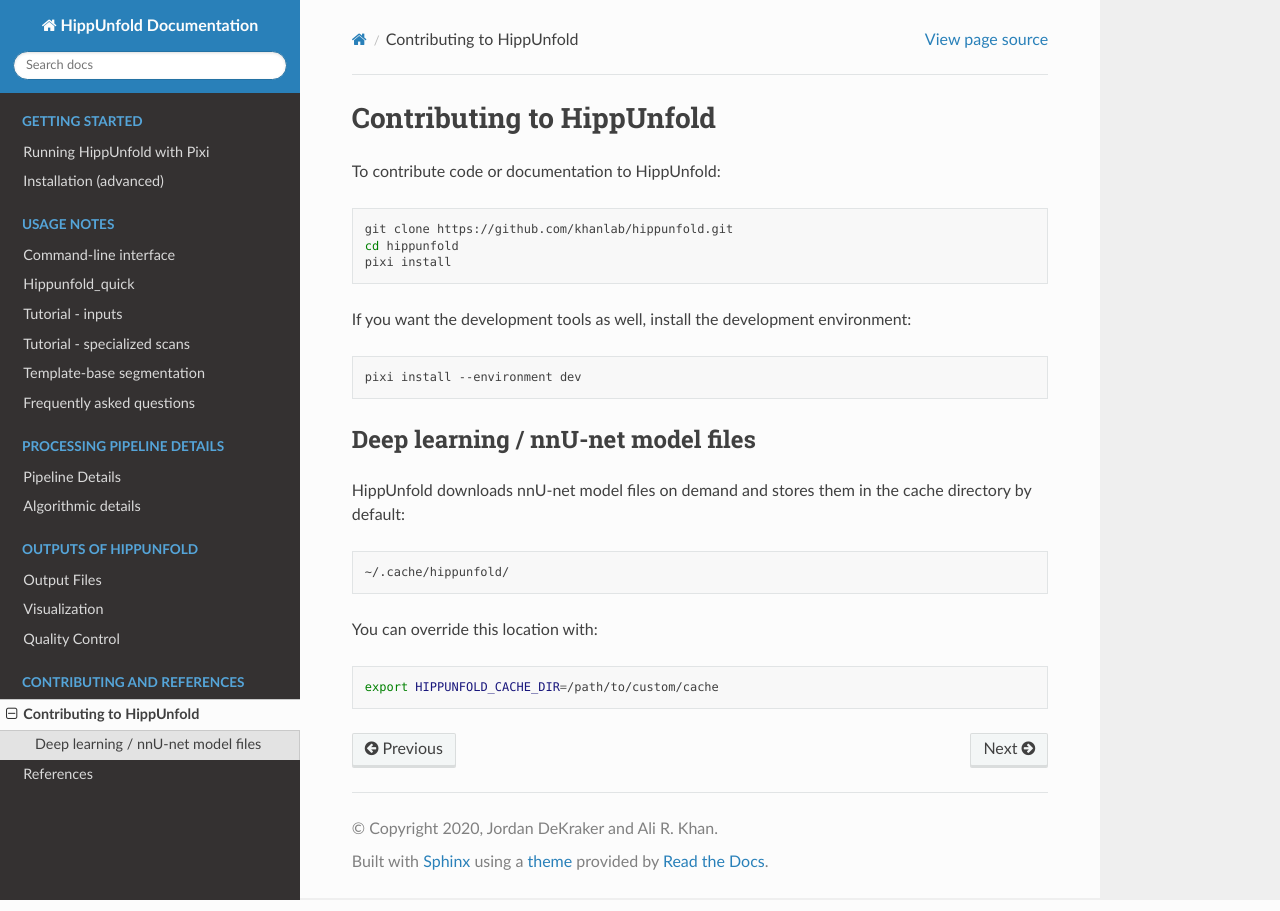
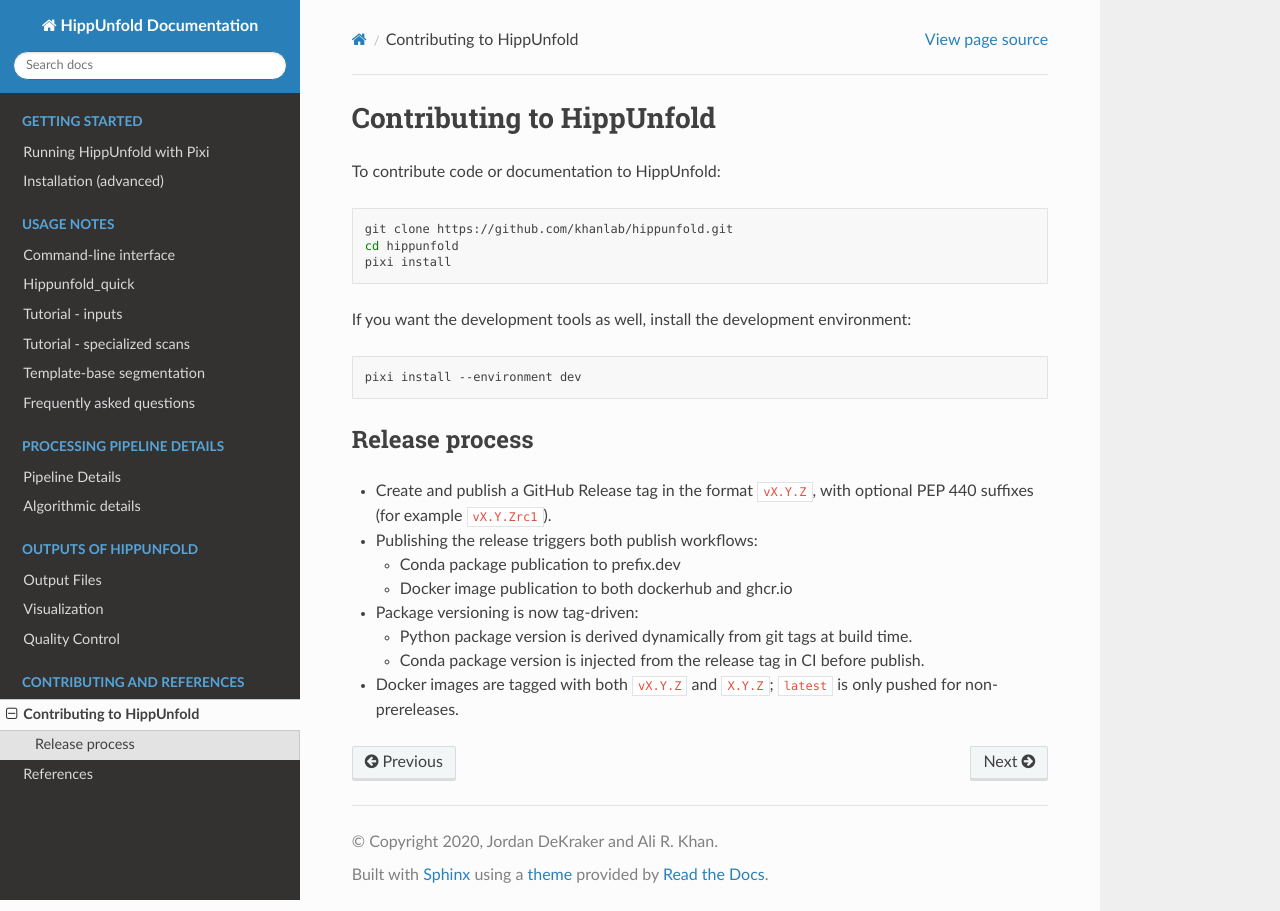
Before and after one commit to khanlab/hippunfold, a Sphinx documentation site: the page built from docs/contributing/contributing.md, in a window 1280 px wide. Built offline with Sphinx 7.4.7 and the Read the Docs theme 3.1.0, drawn with Linux system fonts in a browser that asks for light colours.

Commit message:
Revise contributing.md to add release process
Updated contributing guidelines to include release process details and removed outdated sections.

````diff
--- a/docs/contributing/contributing.md
+++ b/docs/contributing/contributing.md
@@ -14,16 +14,13 @@
 pixi install --environment dev
 ```
 
-## Deep learning / nnU-net model files
+## Release process
 
-HippUnfold downloads nnU-net model files on demand and stores them in the cache directory by default:
-
-```bash
-~/.cache/hippunfold/
-```
-
-You can override this location with:
-
-```bash
-export HIPPUNFOLD_CACHE_DIR=/path/to/custom/cache
-```
+- Create and publish a GitHub Release tag in the format `vX.Y.Z`, with optional PEP 440 suffixes (for example `vX.Y.Zrc1`).
+- Publishing the release triggers both publish workflows:
+  - Conda package publication to prefix.dev
+  - Docker image publication to both dockerhub and ghcr.io
+- Package versioning is now tag-driven:
+  - Python package version is derived dynamically from git tags at build time.
+  - Conda package version is injected from the release tag in CI before publish.
+- Docker images are tagged with both `vX.Y.Z` and `X.Y.Z`; `latest` is only pushed for non-prereleases.
````
